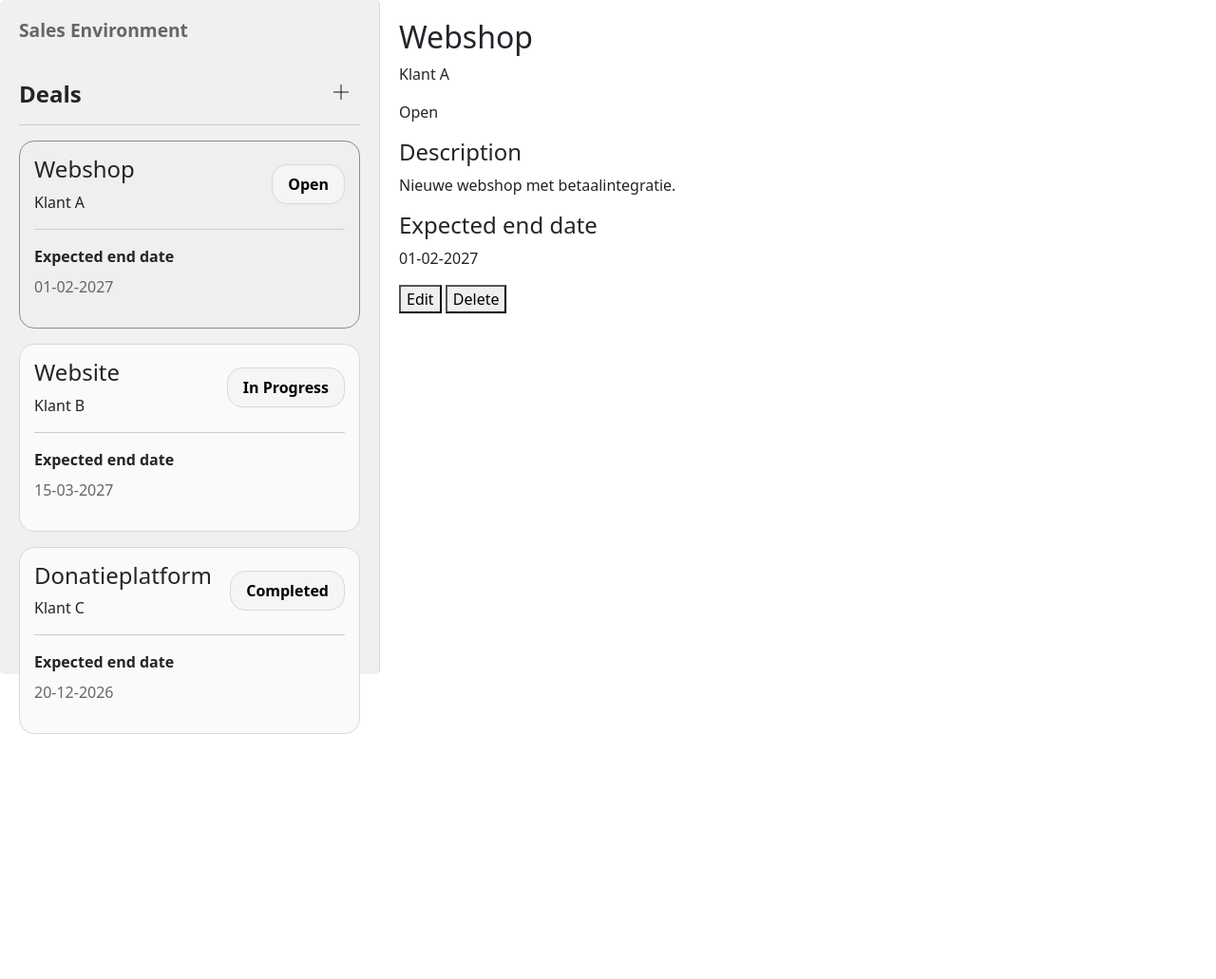
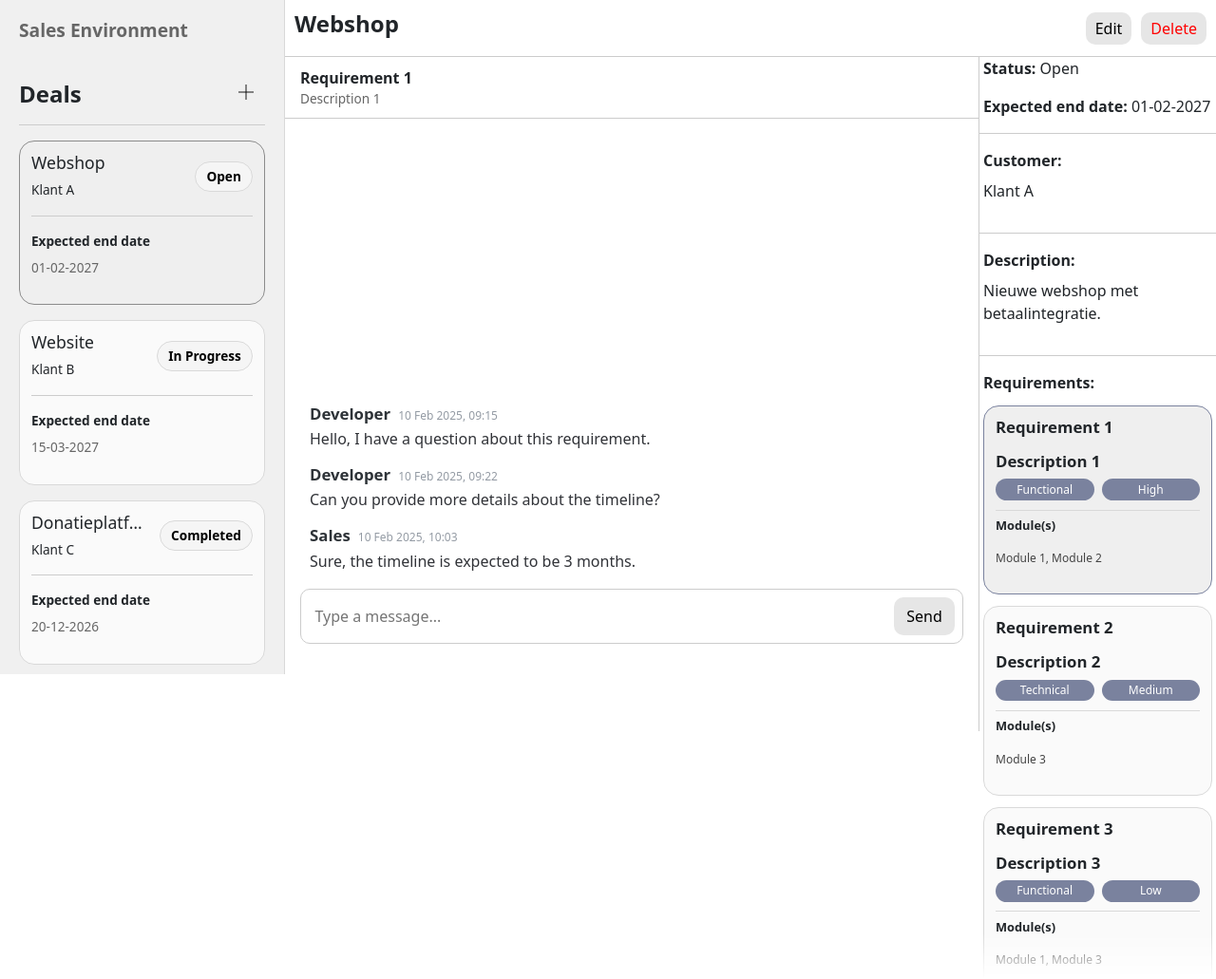
Before and after one commit to raeveira/CodeForGood, an ASP.NET Core app: page /Home/Index/1 in a window 1280 px wide. Shown: the part 90-1121 px from the top of the page at 95% size. Before the commit the page ends 863 px from the top, so only its background shows below. Run offline with ASP.NET Core 8, Linux system fonts and the light colour scheme; the visitor is signed in with stand-in values (Sample User, id 1); style sheets or scripts are compiled from the project's sources; some libraries are stand-ins or nearby versions.

Commit message:
feat: Refactor DealDetails view with dynamic requirements and messaging, add styles for improved layout

```diff
--- a/Application/Deals/DealDto.cs
+++ b/Application/Deals/DealDto.cs
@@ -6,4 +6,5 @@ public sealed record DealDto(
     string Customer,
     string Status,
     string Description,
-    DateOnly EndDate);
+    DateOnly EndDate
+);
--- a/Presentation/Views/Home/Index.cshtml.css
+++ b/Presentation/Views/Home/Index.cshtml.css
@@ -13,10 +13,12 @@
 .Sidebar {
     background-color: #f0f0f0;
     padding: 20px;
-    border-radius: 5px;
-    max-width: 400px;
+    box-sizing: border-box;
+    flex-shrink: 0;
+    max-width: 300px;
     width: 100%;
     height: 100%;
+    overflow: hidden;
     border-right: 1px solid #D9D9D9;
 }
 
@@ -71,16 +73,30 @@
     gap: 1rem;
     max-height: 100%;
     overflow-y: auto;
+    overflow-x: hidden;
 }
 
 .DealsCards ::deep .DealCard {
     display: block;
+    box-sizing: border-box;
+    max-width: 100%;
+    overflow: hidden;
+    overflow-wrap: anywhere;
     color: inherit;
     text-decoration: none;
+    font-size: 0.85rem;
     background-color: #FAFAFA;
     border: 1px solid #D9D9D9;
-    padding: 15px;
+    padding: 12px;
     border-radius: 1rem;
+}
+
+.DealsCards ::deep .DealCard h4 {
+    font-size: 1.1rem;
+}
+
+.DealsCards ::deep .DealCard p {
+    font-size: 0.85rem;
 }
 
 .DealsCards ::deep .DealCard.Selected {
@@ -107,9 +123,21 @@
 .DealHeadingLeft {
     display: flex;
     flex-direction: column;
+    min-width: 0;
+}
+
+.DealHeadingLeft h4,
+.DealHeadingLeft p {
+    white-space: nowrap;
+    overflow: hidden;
+    text-overflow: ellipsis;
+    text-overflow: "..";
 }
 
 .DealHeadingRight {
+    flex-shrink: 0;
+    margin-left: 0.5rem;
+    white-space: nowrap;
     display: flex;
     flex-direction: column;
     align-items: flex-end;
@@ -118,7 +146,7 @@
 .DealHeadingRight p {
     font-weight: bold;
     color: #000000;
-    padding: 0.5rem 1rem;
+    padding: 0.3rem 0.7rem;
     border-radius: 1rem;
     border: 1px solid #D9D9D9;
     background-color: #F5F5F5;
@@ -135,5 +163,4 @@
 
 .HomeContent {
     flex: 1;
-    padding: 20px;
 }
--- a/Presentation/Views/Home/_DealDetails.cshtml
+++ b/Presentation/Views/Home/_DealDetails.cshtml
@@ -1,15 +1,125 @@
 @model Application.Deals.DealDto
 
-<h2>@Model.Title</h2>
-<p>@Model.Customer</p>
-<p>@Model.Status</p>
-<h4>Description</h4>
-<p>@Model.Description</p>
-<h4>Expected end date</h4>
-<p>@Model.EndDate.ToString("dd-MM-yyyy")</p>
+@{
+    // TODO: replace mock data with real requirements and messages
+    var requirementsOfDeal = new[]
+    {
+        (Title: "Requirement 1", Description: "Description 1", Type: "Functional", Priority: "High", Modules: new[] { "Module 1", "Module 2" }),
+        (Title: "Requirement 2", Description: "Description 2", Type: "Technical", Priority: "Medium", Modules: new[] { "Module 3" }),
+        (Title: "Requirement 3", Description: "Description 3", Type: "Functional", Priority: "Low", Modules: new[] { "Module 1", "Module 3" }),
+    };
 
-@if (User.IsInRole("Sales"))
-{
-    <button type="button">Edit</button>
-    <button type="button">Delete</button>
+    var messagesPerRequirement = new (string Author, DateTime SentAt, string Text)[][]
+    {
+        [
+            ("Developer", new DateTime(2025, 2, 10, 9, 15, 0), "Hello, I have a question about this requirement."),
+            ("Developer", new DateTime(2025, 2, 10, 9, 22, 0), "Can you provide more details about the timeline?"),
+            ("Sales", new DateTime(2025, 2, 10, 10, 3, 0), "Sure, the timeline is expected to be 3 months."),
+        ],
+        [
+            ("Sales", new DateTime(2025, 2, 11, 14, 0, 0), "The customer wants this to integrate with their existing API."),
+        ],
+        [],
+    };
+
+    bool hasValidRequirementParameter = int.TryParse(Context.Request.Query["requirement"], out var requestedRequirementIndex)
+        && requestedRequirementIndex >= 0
+        && requestedRequirementIndex < requirementsOfDeal.Length;
+    int selectedRequirementIndex = hasValidRequirementParameter ? requestedRequirementIndex : 0;
+    var selectedRequirement = requirementsOfDeal[selectedRequirementIndex];
+    var selectedMessages = messagesPerRequirement[selectedRequirementIndex];
 }
+
+<div class="DealDetails">
+    <div class="DealTitle">
+        <h2>@Model.Title</h2>
+        @if (User.IsInRole("Sales"))
+        {
+            <div class="DealActions">
+                <button type="button">Edit</button>
+                <button type="button" style="color: red;;">Delete</button>
+            </div>
+        }
+    </div>
+
+    <div class="DealInner">
+        <div class="DealChat">
+            <div class="ThreadHeader">
+                <strong>@selectedRequirement.Title</strong>
+                <span>@selectedRequirement.Description</span>
+            </div>
+            <div class="MessageList">
+                @foreach (var chatMessage in selectedMessages)
+                {
+                    <div class="ChatMessage">
+                        <div class="MessageHeader">
+                            <strong>@chatMessage.Author</strong>
+                            <time datetime="@chatMessage.SentAt.ToString("s")">@chatMessage.SentAt.ToString("dd MMM yyyy, HH:mm", System.Globalization.CultureInfo.InvariantCulture)</time>
+                        </div>
+                        <p>@chatMessage.Text</p>
+                    </div>
+                }
+                @if (selectedMessages.Length == 0)
+                {
+                    <p class="EmptyThread">No messages yet for this requirement.</p>
+                }
+            </div>
+            <div class="InputField">
+                <textarea rows="1" placeholder="Type a message..." oninput="this.style.height='auto';this.style.height=this.scrollHeight+'px'"></textarea>
+                <button type="button">Send</button>
+            </div>
+        </div>
+
+        <div class="DealInfo">
+            <div class="ExtraInfo">
+                <p><strong>Status:</strong> @Model.Status</p>
+                <p><strong>Expected end date:</strong> @Model.EndDate.ToString("dd-MM-yyyy")</p>
+            </div>
+
+            <div class="Divider"></div>
+            <div class="CustomerName">
+                <strong>Customer:</strong>
+                <p>@Model.Customer</p>
+            </div>
+
+            <div class="Divider"></div>
+
+            <div class="DealDescription">
+                <strong>Description:</strong>
+                <p>@Model.Description</p>
+            </div>
+
+            <div class="Divider"></div>
+            <div class="DealRequirementList">
+                <strong>Requirements:</strong>
+
+                @for (var requirementIndex = 0; requirementIndex < requirementsOfDeal.Length; requirementIndex++)
+                {
+                    var requirement = requirementsOfDeal[requirementIndex];
+                    <a href="?id=@Model.Id&requirement=@requirementIndex" class="RequirementCard @(requirementIndex == selectedRequirementIndex ? "Selected" : "")">
+                        <p class="RequirementTitle">@requirement.Title</p>
+                        <p class="RequirementDescription">@requirement.Description</p>
+                        <div class="RequirementPills">
+                            <div class="RequirementPill">@requirement.Type</div>
+                            <div class="RequirementPill">@requirement.Priority</div>
+                        </div>
+                        <div class="RequirementDivider"></div>
+                        <p class="RequirementModulesHeading">Module(s)</p>
+                        <p class="RequirementModules">@string.Join(", ", requirement.Modules)</p>
+                    </a>
+                }
+            </div>
+
+        </div>
+    </div>
+
+    <script>
+        (() => {
+            const requirementList = document.querySelector('.DealRequirementList');
+            if (!requirementList) return;
+            const updateTopFade = () => requirementList.style.setProperty('--fade-top', requirementList.scrollTop > 0 ? '3rem' : '0px');
+            requirementList.addEventListener('scroll', updateTopFade, { passive: true });
+            updateTopFade();
+        })();
+    </script>
+</div>
--- /dev/null
+++ b/Presentation/Views/Home/_DealDetails.cshtml.css
@@ -0,0 +1,286 @@
+.DealDetails {
+    padding-bottom: 10px;
+    margin-bottom: 10px;
+}
+
+.DealTitle {
+    display: flex;
+    justify-content: space-between;
+    align-items: center;
+    border-bottom: 1px solid #ccc;
+    padding: 10px;
+    height: 60px;
+}
+
+.DealTitle h2 {
+    font-size: 1.5em;
+    font-weight: bold;
+}
+
+.DealActions {
+    display: flex;
+    gap: 10px;
+}
+
+.DealActions button {
+    padding: 5px 10px;
+    border: none;
+    background-color: #E6E6E6;
+    color: black;
+    cursor: pointer;
+    border-radius: 10px;
+}
+
+.DealActions button:hover {
+    background-color: #ccc;
+    cursor: pointer;
+}
+
+.DealInner {
+    display: flex;
+    flex-direction: row;
+    height: calc(100vh - 90px); /* Adjust based on your header/footer height */
+    width: 100%;
+}
+
+.DealChat {
+    flex: 1;
+    width: 100%;
+    display: flex;
+    flex-direction: column;
+    max-height: calc(100vh - 90px - 60px);
+}
+
+.MessageList {
+    flex: 1;
+    display: flex;
+    flex-direction: column;
+    justify-content: flex-end;
+    overflow-y: auto;
+    padding: 10px;
+    scrollbar-width: thin;
+    scrollbar-color: #ccc transparent;
+}
+
+.MessageList::-webkit-scrollbar {
+    width: 8px;
+}
+
+.MessageList::-webkit-scrollbar-thumb {
+    background-color: #ccc;
+    border-radius: 4px;
+}
+
+.ChatMessage {
+    padding: 0.35rem 1rem;
+    margin-bottom: 0.15rem;
+    border-radius: 0.25rem;
+    background-color: transparent;
+    transition: background-color 0.15s ease;
+}
+
+.ChatMessage:hover {
+    background-color: #f2f3f5;
+}
+
+.MessageHeader {
+    display: flex;
+    align-items: baseline;
+    flex-wrap: wrap;
+    gap: 0.5rem;
+}
+
+.MessageHeader strong {
+    font-size: 1.05em;
+    font-weight: 600;
+    color: #2e3338;
+}
+
+.MessageHeader time {
+    color: #949ba4;
+    font-size: 0.75em;
+}
+
+.ChatMessage p {
+    margin: 0.2rem 0 0;
+    color: #313338;
+    line-height: 1.4;
+    overflow-wrap: anywhere;
+}
+
+.InputField {
+    display: flex;
+    align-items: flex-end;
+    gap: 10px;
+    margin: 0rem 1rem 2rem 1rem;
+    padding: 0.5rem;
+    border: 1px solid #ccc;
+    border-radius: 10px;
+    background-color: #fff;
+}
+
+.InputField textarea {
+    flex: 1;
+    min-width: 0;
+    box-sizing: border-box;
+    min-height: 2.5rem;
+    padding: calc((2.5rem - 1.4em) / 2) 0.4rem;
+    border: none;
+    outline: none;
+    resize: none;
+    font: inherit;
+    line-height: 1.4;
+    max-height: 10rem;
+    overflow-y: auto;
+    overflow-wrap: anywhere;
+    background: transparent;
+}
+
+.InputField button {
+    flex-shrink: 0;
+    padding: 5px 10px;
+    border: none;
+    background-color: #E6E6E6;
+    color: black;
+    cursor: pointer;
+    border-radius: 10px;
+    height: 2.5rem;
+    width: 4rem;
+}
+
+.InputField button:hover {
+    background-color: #ccc;
+}
+
+.DealInfo {
+    width: 100%;
+    max-width: 250px;
+    margin: 0 auto;
+    border-left: 1px solid #ccc;
+}
+
+.Divider {
+    height: 1px;
+    background-color: #cccccc;
+    margin: 1rem 0;
+}
+
+.CustomerName {
+    padding-left: 0.25rem;
+    font-weight: 500;
+    gap: 0.5rem;
+    display: flex;
+    flex-direction: column;
+}
+
+.DealDescription {
+    padding-left: 0.25rem;
+    font-weight: 500;
+    gap: 0.5rem;
+    display: flex;
+    flex-direction: column;
+}
+
+.ExtraInfo {
+    padding-left: 0.25rem;
+    font-weight: 500;
+}
+
+.DealRequirementList {
+    font-weight: 500;
+    gap: 0.75rem;
+    display: flex;
+    flex-direction: column;
+    margin: 0.5rem 0.25rem;
+    overflow-y: auto;
+    max-height: 40rem;
+    padding-bottom: 3rem;
+    mask-image: linear-gradient(to bottom, transparent 0, #000 var(--fade-top, 0px), #000 calc(100% - 3rem), transparent 100%);
+}
+
+.RequirementCard {
+    display: block;
+    color: inherit;
+    text-decoration: none;
+    cursor: pointer;
+    box-sizing: border-box;
+    padding: 0.75rem;
+    border: 1px solid #D9D9D9;
+    border-radius: 1rem;
+    background-color: #FAFAFA;
+}
+
+.RequirementCard:hover {
+    border-color: #BFBFBF;
+    background-color: #F5F5F5;
+}
+
+.RequirementCard.Selected {
+    border-color: #7A829E;
+    background-color: #EFEFEF;
+}
+
+.ThreadHeader {
+    display: flex;
+    flex-direction: column;
+    padding: 0.6rem 1rem;
+    border-bottom: 1px solid #ccc;
+}
+
+.ThreadHeader span {
+    color: #666666;
+    font-size: 0.85rem;
+}
+
+.EmptyThread {
+    color: #666666;
+}
+
+.RequirementTitle {
+    font-size: 1.05rem;
+    font-weight: 600;
+    line-height: 1.2;
+}
+
+.RequirementDescription {
+    font-size: 1.05rem;
+    font-weight: 600;
+    line-height: 1.2;
+    margin-bottom: 0.5rem;
+}
+
+.RequirementPills {
+    display: flex;
+    gap: 0.5rem;
+}
+
+.RequirementPill {
+    flex: 1;
+    min-width: 0;
+    padding: 0.15rem 0.5rem;
+    border-radius: 999px;
+    background-color: #7A829E;
+    color: #FFFFFF;
+    font-size: 0.75rem;
+    text-align: center;
+    white-space: nowrap;
+    overflow: hidden;
+    text-overflow: ellipsis;
+}
+
+.RequirementDivider {
+    height: 1px;
+    background-color: #D9D9D9;
+    margin: 0.6rem 0 0.4rem;
+}
+
+.RequirementModulesHeading {
+    font-size: 0.8rem;
+    font-weight: 700;
+}
+
+.RequirementModules {
+    font-size: 0.75rem;
+    font-weight: 400;
+    color: #444444;
+}
```
